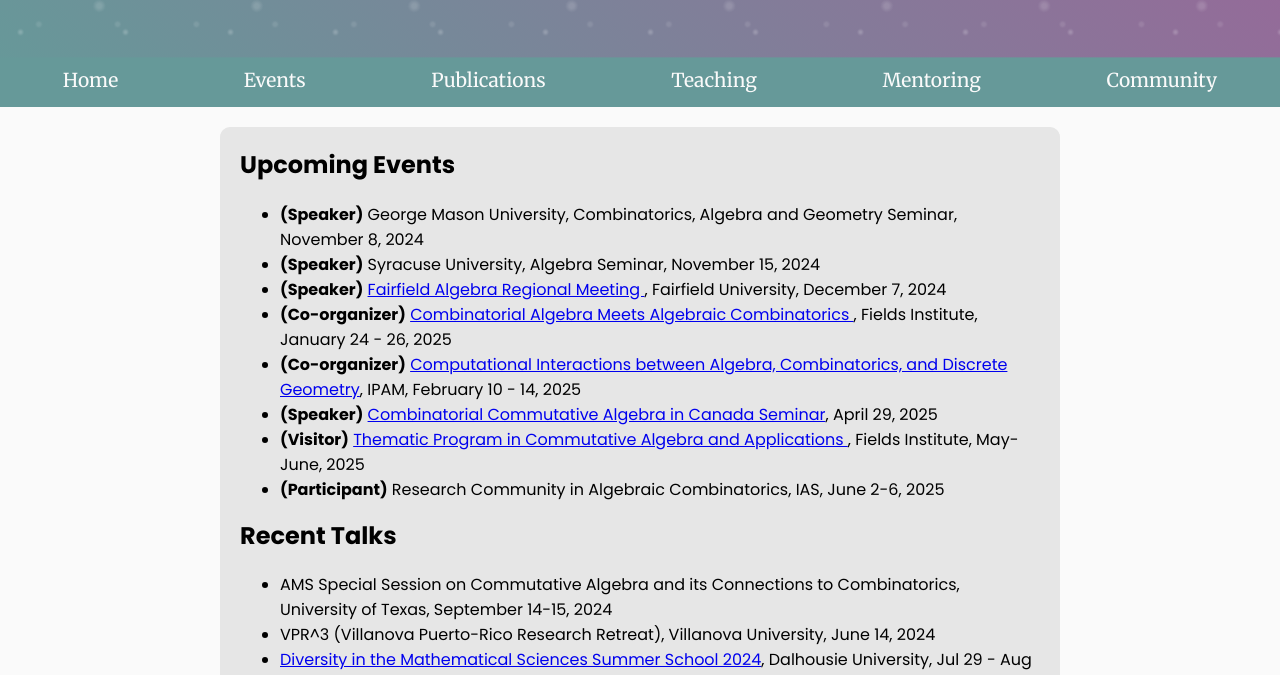
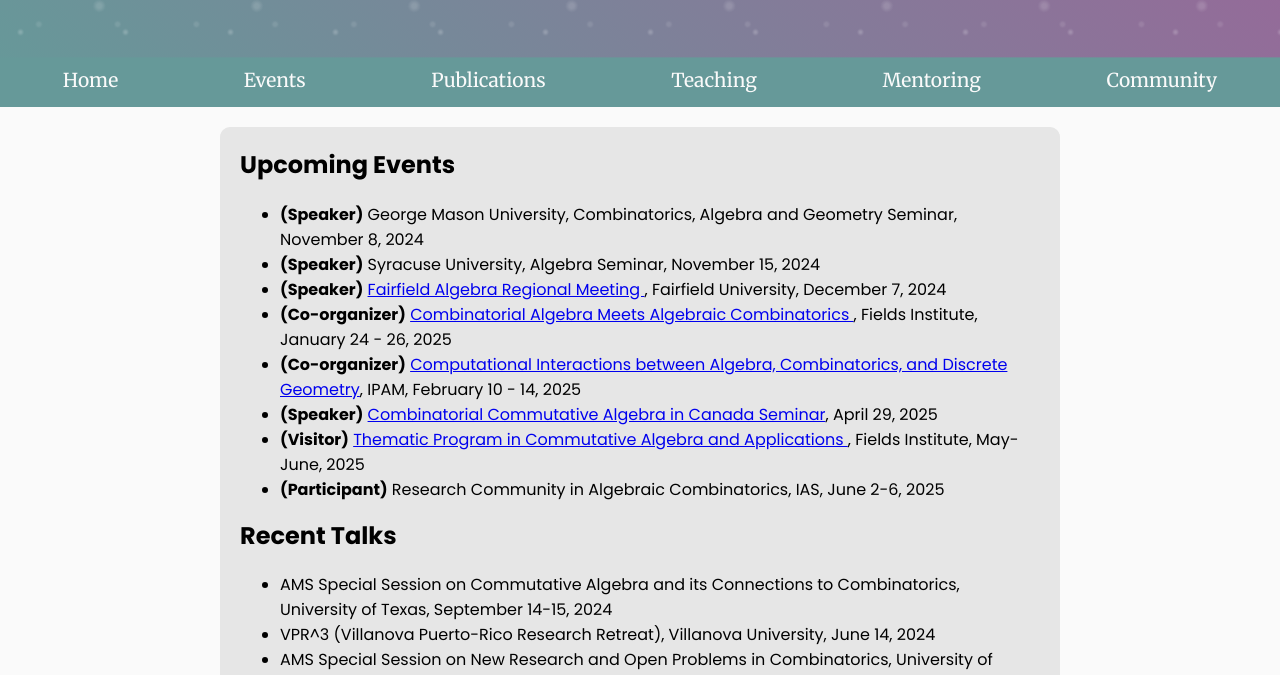
Before and after one commit to selvikara/selvikara.github.io, a plain HTML site: page events.html in a window 1280 px wide. Shown: the part 121-796 px from the top of the page. Drawn offline with Linux system fonts and the light colour scheme.

Commit message:
Update events.html

```diff
--- a/events.html
+++ b/events.html
@@ -203,7 +203,6 @@ footer {
                 <ul>
                     <li>AMS Special Session on Commutative Algebra and its Connections to Combinatorics, University of Texas, September 14-15, 2024</li>
                     <li>VPR^3 (Villanova Puerto-Rico Research Retreat), Villanova University, June 14, 2024</li>
-                    <li><a href="https://www.mathstat.dal.ca/~faridi/DIMS.html"> Diversity in the Mathematical Sciences Summer School 2024</a>, Dalhousie University, Jul 29 - Aug 2, 2024 </li>
                     <li>AMS Special Session on New Research and Open Problems in Combinatorics, University of Wisconsin-Milwaukee, April 20 - 21, 2024 </li>
                     <li>AMS Special Session on Commutative Algebra and its Applications, Howard University, April 6 - 7, 2024 </li>
                     <li>AMS Special Session on Fresh Researchers in Algebra, Combinatorics, & Topology (FRACTals), Howard University, April 6 - 7, 2024 </li>
```
